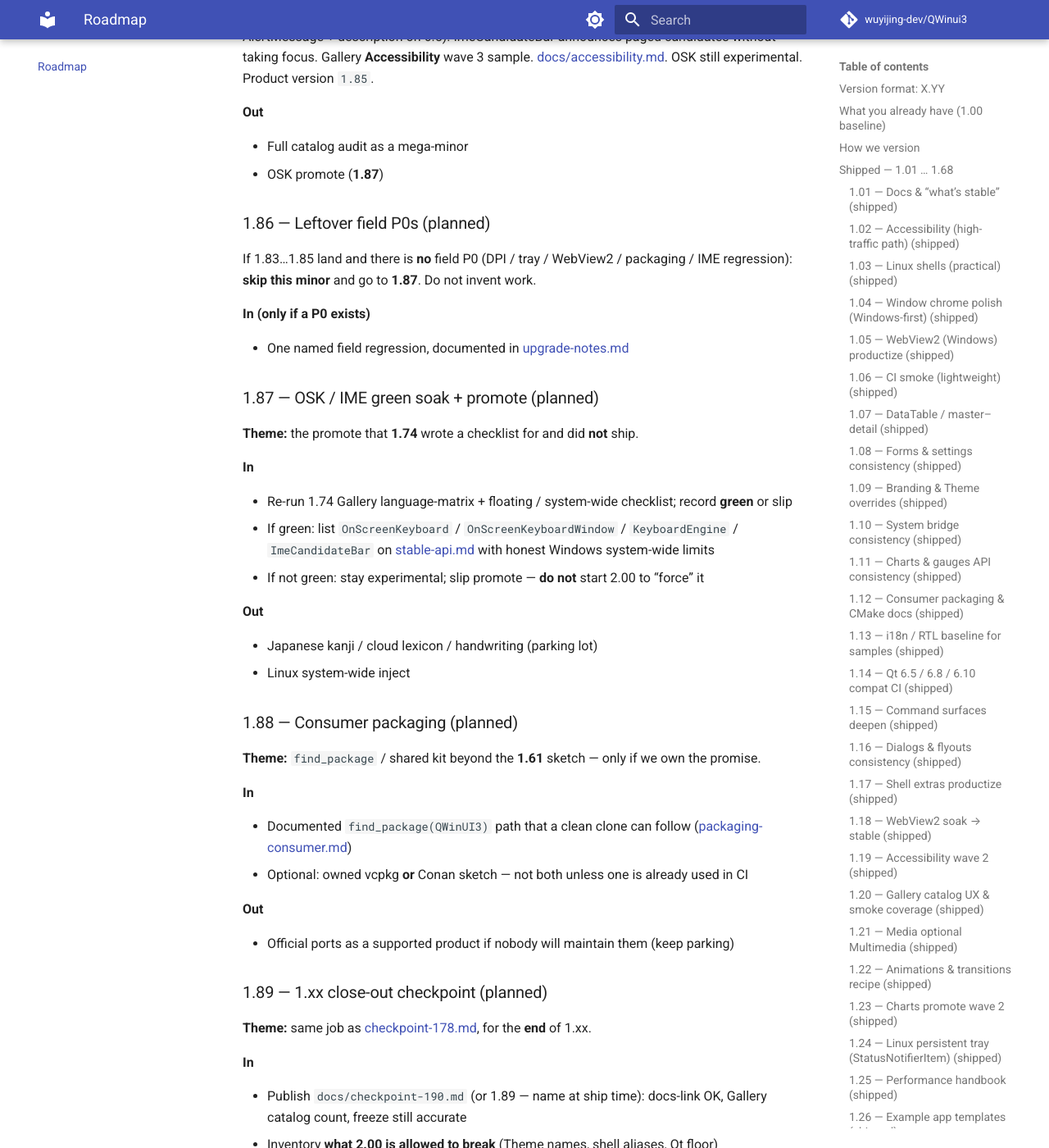
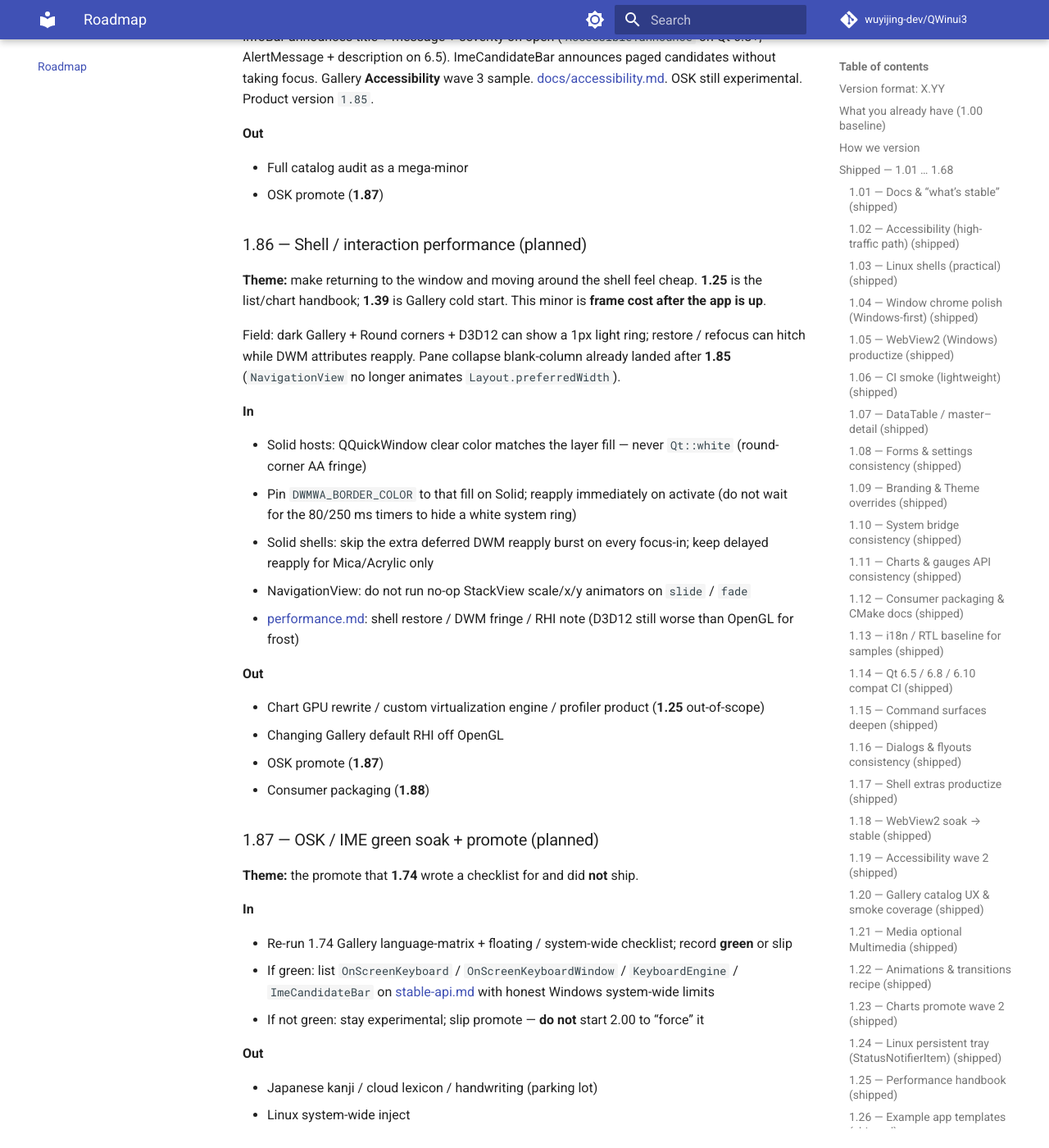
Before and after one commit to wuyijing-dev/QWinui3, an MkDocs documentation site: the page built from docs/roadmap.md, in a window 1280 px wide and 1400 px high, scrolled down 17638 px. Shown: the whole window at 82% size. Built offline with MkDocs 1.6.1 and Material for MkDocs 9.7.7, drawn with Linux system fonts in a browser that asks for light colours; comment, search, counter and statistics services are not loaded; some of the changed text lies outside the part shown.

Commit message:
Plan 1.86 as shell interaction performance.
Use the leftover-P0 slot for restore hitch and DWM fringe; OSK promote stays 1.87.

```diff
--- a/docs/roadmap.md
+++ b/docs/roadmap.md
@@ -1,9 +1,9 @@
 # QWinUI3 Roadmap
 
 **Current:** **1.85**
-**Next up:** **1.86** — Leftover field P0s (skip if none → **1.87**)
+**Next up:** **1.86** — Shell / interaction performance
 **Planned through:** **2.00** (1.xx close-out **1.83…1.90**, then breaking line)
-**Still 1.xx until 1.90:** Long-horizon checkpoint — [docs/checkpoint-178.md](checkpoint-178.md). **1.85** a11y wave 3 (focus return / live regions). OSK/IME stays experimental until a named green soak (**1.87**). **Do not implement 2.00 before 1.90.**
+**Still 1.xx until 1.90:** Long-horizon checkpoint — [docs/checkpoint-178.md](checkpoint-178.md). **1.85** a11y wave 3 (focus return / live regions). **1.86** is frame smoothness (restore hitch / DWM fringe), not another handbook. OSK/IME stays experimental until a named green soak (**1.87**). **Do not implement 2.00 before 1.90.**
 **Qt:** 6.5+ (recommended 6.8 LTS) through 1.xx — [qt-version-compat.md](qt-version-compat.md). **2.00** may raise the floor.
 
 This plan starts from **what 1.00 already was**, then walks **small `1.xx` minors** through a **1.90 close-out**, then a named **2.00** breaking line. **2.00 is not the next tag.**
@@ -428,7 +428,7 @@ Finish **1.xx** as named slices (**1.83…1.90**), then a **breaking 2.00**. Do
 | **1.83** | Floating OSK / SendInput field harden | **Shipped** |
 | **1.84** | Consumer floating-OSK recipe | **Shipped** |
 | **1.85** | Accessibility wave 3 | **Shipped** |
-| **1.86** | Leftover field P0s | **Next** (skip if none) |
+| **1.86** | Shell / interaction performance | **Next** |
 | **1.87** | OSK / IME green soak + promote | Planned |
 | **1.88** | Consumer packaging beyond the 1.61 sketch | Planned |
 | **1.89** | 1.xx close-out checkpoint | Planned |
@@ -452,13 +452,26 @@ Finish **1.xx** as named slices (**1.83…1.90**), then a **breaking 2.00**. Do
 - Full catalog audit as a mega-minor
 - OSK promote (**1.87**)
 
-### 1.86 — Leftover field P0s (planned)
+### 1.86 — Shell / interaction performance (planned)
 
-If 1.83…1.85 land and there is **no** field P0 (DPI / tray / WebView2 / packaging / IME regression): **skip this minor** and go to **1.87**. Do not invent work.
+**Theme:** make returning to the window and moving around the shell feel cheap. **1.25** is the list/chart handbook; **1.39** is Gallery cold start. This minor is **frame cost after the app is up**.
 
-**In (only if a P0 exists)**
+Field: dark Gallery + Round corners + D3D12 can show a 1px light ring; restore / refocus can hitch while DWM attributes reapply. Pane collapse blank-column already landed after **1.85** (`NavigationView` no longer animates `Layout.preferredWidth`).
 
-- One named field regression, documented in [upgrade-notes.md](upgrade-notes.md)
+**In**
+
+- Solid hosts: QQuickWindow clear color matches the layer fill — never `Qt::white` (round-corner AA fringe)
+- Pin `DWMWA_BORDER_COLOR` to that fill on Solid; reapply immediately on activate (do not wait for the 80/250 ms timers to hide a white system ring)
+- Solid shells: skip the extra deferred DWM reapply burst on every focus-in; keep delayed reapply for Mica/Acrylic only
+- NavigationView: do not run no-op StackView scale/x/y animators on `slide` / `fade`
+- [performance.md](performance.md): shell restore / DWM fringe / RHI note (D3D12 still worse than OpenGL for frost)
+
+**Out**
+
+- Chart GPU rewrite / custom virtualization engine / profiler product (**1.25** out-of-scope)
+- Changing Gallery default RHI off OpenGL
+- OSK promote (**1.87**)
+- Consumer packaging (**1.88**)
 
 ### 1.87 — OSK / IME green soak + promote (planned)
 
```
Also changed, not shown: ROADMAP.md (+20 -7 lines).
